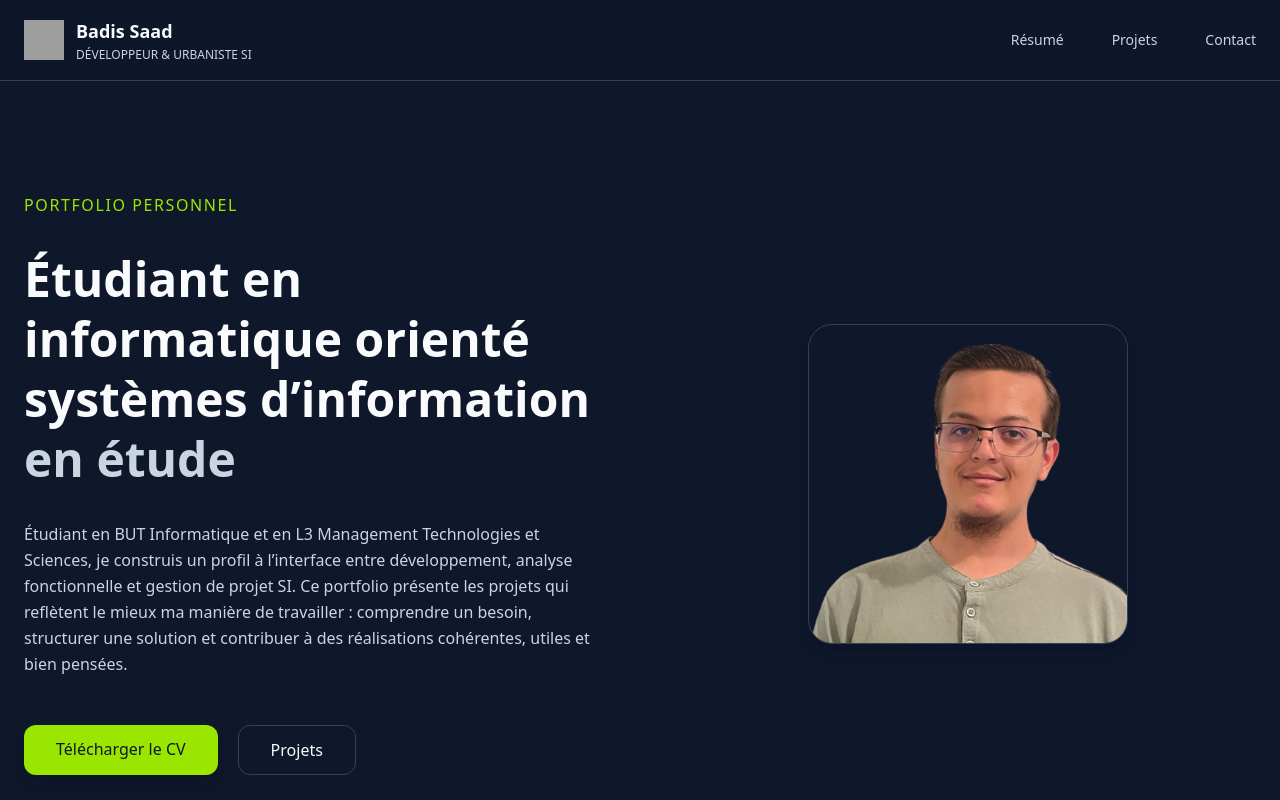
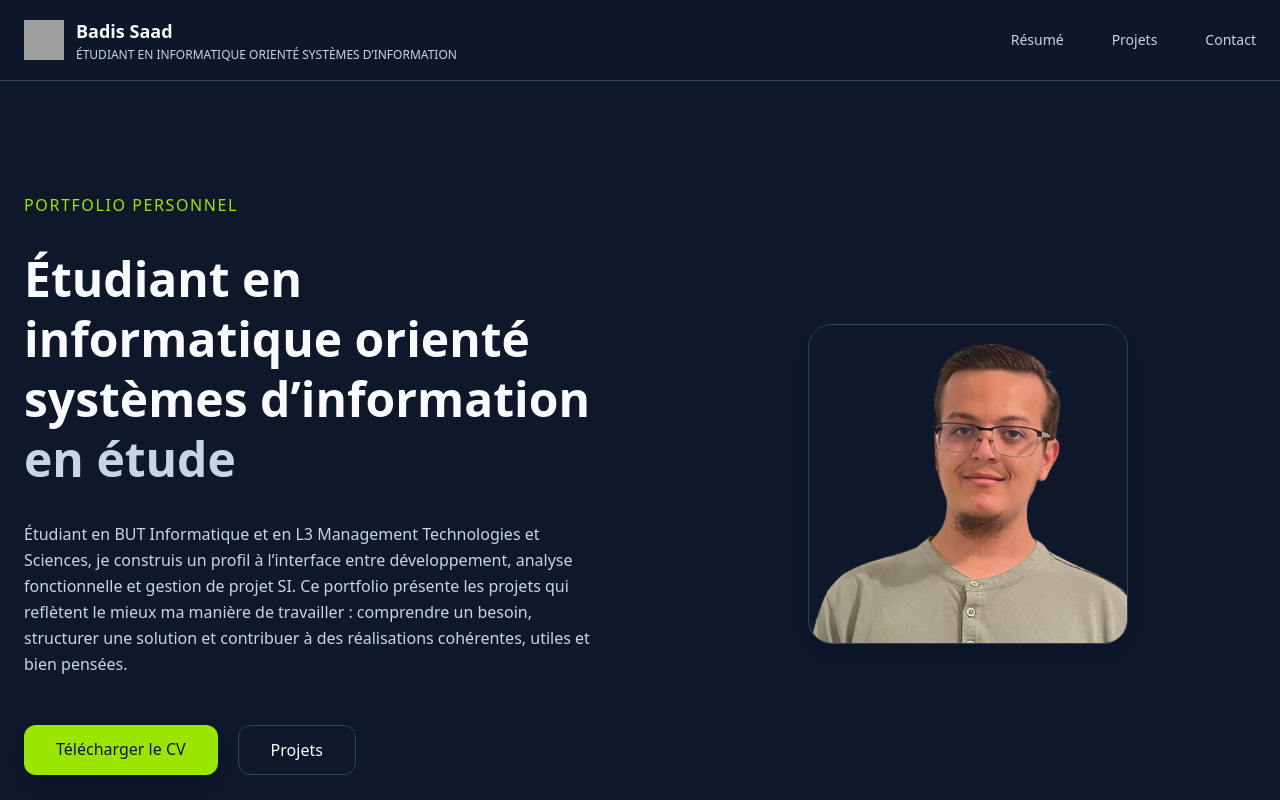
Before and after one commit to badis-saad/portfolio, a Vue app: page / in a window 1280 px wide. Shown: the top 800 px of the page. Built offline with nearby package versions, Linux system fonts and the light colour scheme; grey boxes are pictures that could not be loaded.

Commit message:
refont des textes nav

```diff
--- a/src/components/Navbar.vue
+++ b/src/components/Navbar.vue
@@ -9,7 +9,7 @@
             Badis Saad
           </span>
           <span class="text-xs uppercase text-slate-300 mt-0.5">
-            Développeur & Urbaniste SI
+            Étudiant en informatique orienté systèmes d’information
           </span>
         </div>
       </RouterLink>
```
